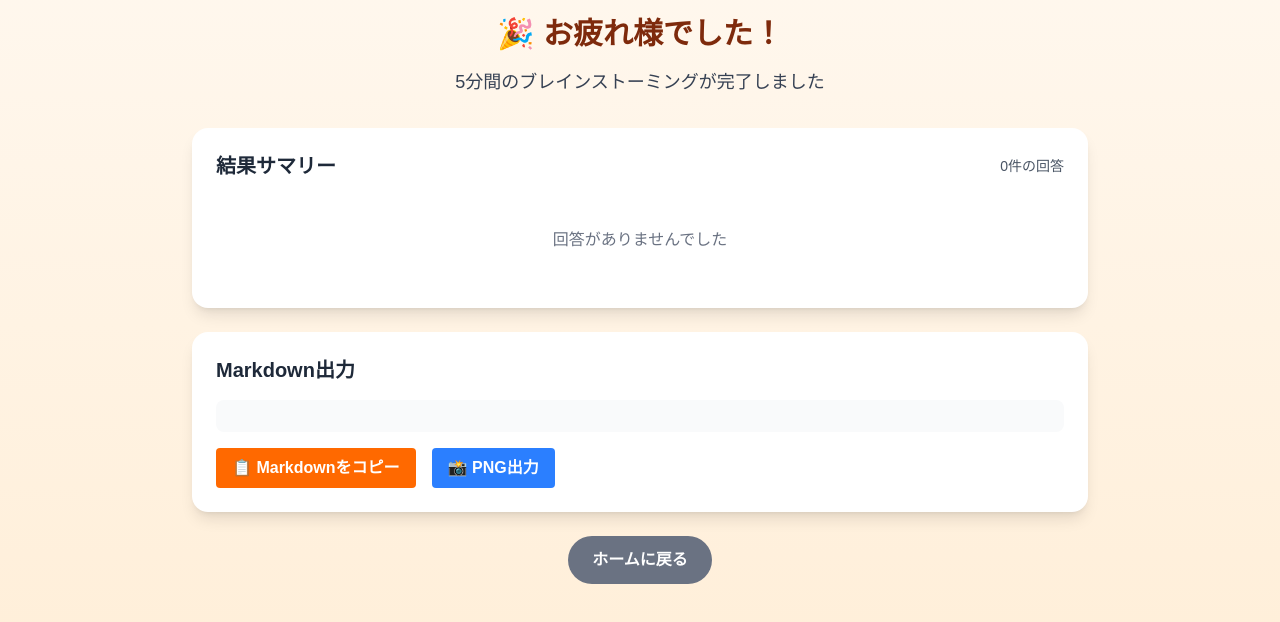
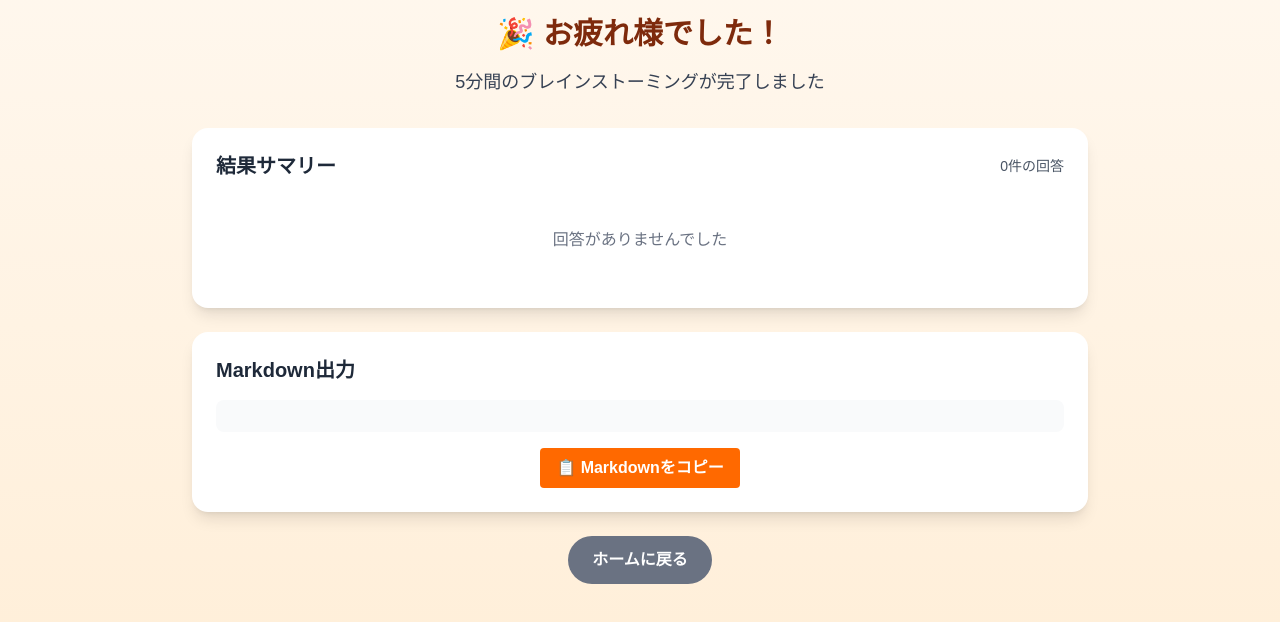
Before and after one commit to S-guchi/onsen-tamago, a Next.js app: page /result in a window 1280 px wide. Shown: the top 622 px of the page. Built offline with nearby package versions, Linux system fonts and the light colour scheme.

Commit message:
PNG出力機能を削除 - Markdownコピーのみに簡素化

```diff
--- a/src/app/result/page.tsx
+++ b/src/app/result/page.tsx
@@ -1,9 +1,8 @@
 "use client";
 
-import { useState, useEffect, useRef } from "react";
+import { useState, useEffect } from "react";
 import { useRouter } from "next/navigation";
 import { buildMarkdown } from "@/utils/markdown";
-import html2canvas from "html2canvas";
 
 interface Response {
   theme: string;
@@ -18,8 +17,6 @@
   const [markdown, setMarkdown] = useState("");
   const [isLoading, setIsLoading] = useState(true);
   const [copySuccess, setCopySuccess] = useState(false);
-  const [isCapturing, setIsCapturing] = useState(false);
-  const captureRef = useRef<HTMLDivElement>(null);
   const router = useRouter();
 
   useEffect(() => {
@@ -76,56 +73,6 @@
     }
   };
 
-  const handleCapturePNG = async () => {
-    if (!captureRef.current) return;
-
-    setIsCapturing(true);
-    let originalStyle = '';
-
-    try {
-      // 一時的にスタイルを変更してoklch色を回避
-      originalStyle = captureRef.current.style.cssText;
-      captureRef.current.style.cssText = `
-        ${originalStyle}
-        background: linear-gradient(to bottom, #fff7ed, #fed7aa) !important;
-        color: #000000 !important;
-      `;
-
-      const canvas = await html2canvas(captureRef.current, {
-        backgroundColor: '#ffffff',
-        scale: 2,
-        useCORS: true,
-        allowTaint: true,
-        logging: false,
-        foreignObjectRendering: true,
-      });
-
-      // 元のスタイルに戻す
-      captureRef.current.style.cssText = originalStyle;
-
-      // canvasをBlob形式に変換
-      canvas.toBlob((blob) => {
-        if (blob) {
-          const url = URL.createObjectURL(blob);
-          const a = document.createElement('a');
-          a.href = url;
-          a.download = `温泉卵ブレスト結果_${new Date().toISOString().split('T')[0]}.png`;
-          document.body.appendChild(a);
-          a.click();
-          document.body.removeChild(a);
-          URL.revokeObjectURL(url);
-        }
-      }, 'image/png');
-    } catch (error) {
-      console.error('PNG出力に失敗しました:', error);
-      // エラーが発生した場合も元のスタイルに戻す
-      if (captureRef.current && originalStyle) {
-        captureRef.current.style.cssText = originalStyle;
-      }
-    } finally {
-      setIsCapturing(false);
-    }
-  };
 
   if (isLoading) {
     return (
@@ -139,7 +86,7 @@
 
   return (
     <div className="min-h-screen bg-gradient-to-b from-orange-50 to-orange-100 p-4">
-      <div className="max-w-4xl mx-auto" ref={captureRef}>
+      <div className="max-w-4xl mx-auto">
         <div className="text-center mb-8">
           <h1 className="text-3xl font-bold text-orange-900 mb-4">
             🎉 お疲れ様でした！
@@ -184,19 +131,12 @@
               {markdown}
             </pre>
           </div>
-          <div className="flex gap-4">
+          <div className="flex justify-center">
             <button
               className={`${copySuccess ? 'bg-green-500' : 'bg-orange-500 hover:bg-orange-600'} text-white font-bold py-2 px-4 rounded transition-colors duration-200`}
               onClick={handleCopyMarkdown}
             >
               {copySuccess ? '✅ コピー完了！' : '📋 Markdownをコピー'}
-            </button>
-            <button
-              className="bg-blue-500 hover:bg-blue-600 text-white font-bold py-2 px-4 rounded transition-colors duration-200"
-              onClick={handleCapturePNG}
-              disabled={isCapturing}
-            >
-              {isCapturing ? '📸 出力中...' : '📸 PNG出力'}
             </button>
           </div>
         </div>
```
Also changed, not shown: package.json (+9 -10 lines), 1 other file (tests, documents, lock files or other folders).
